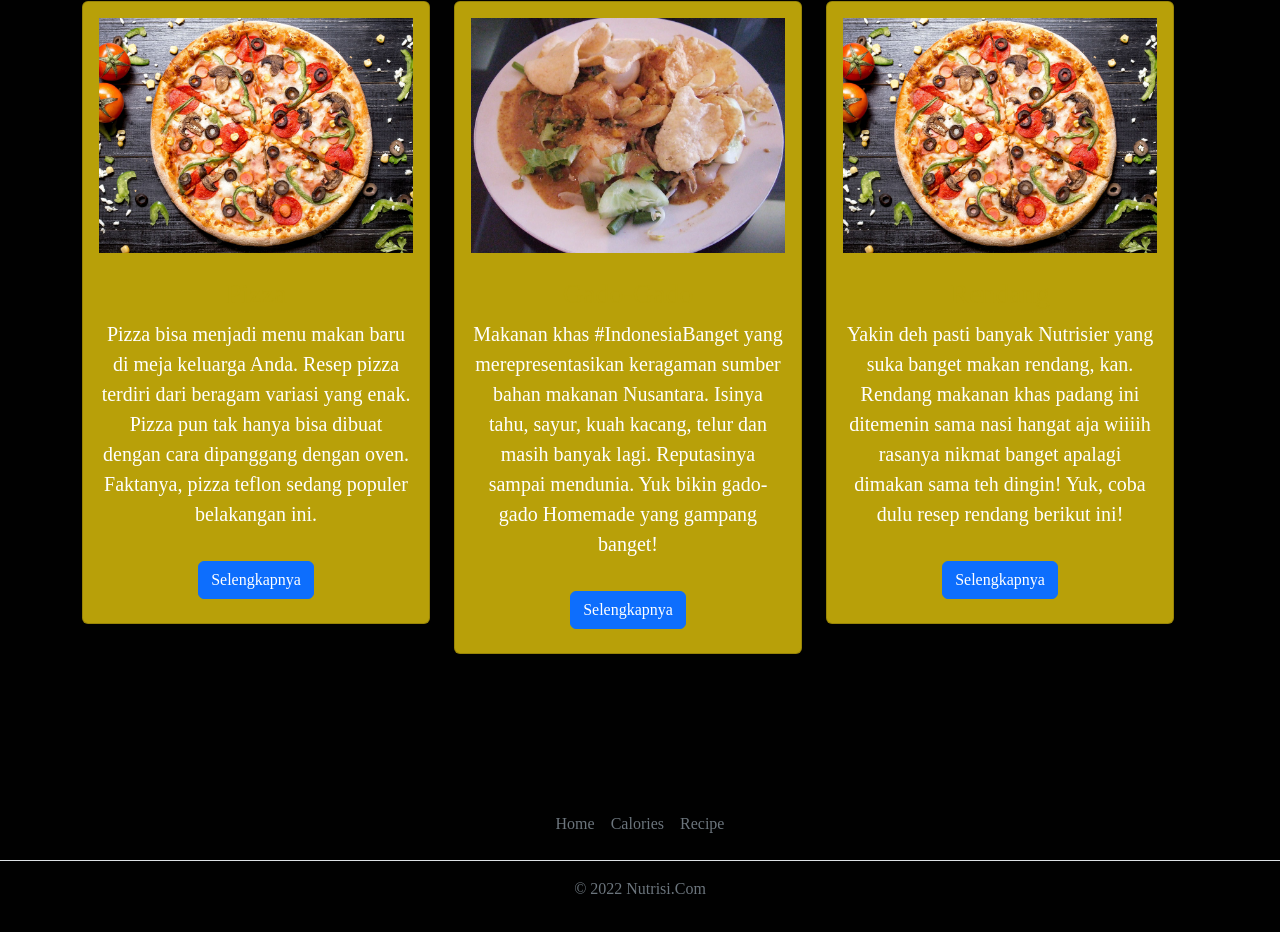
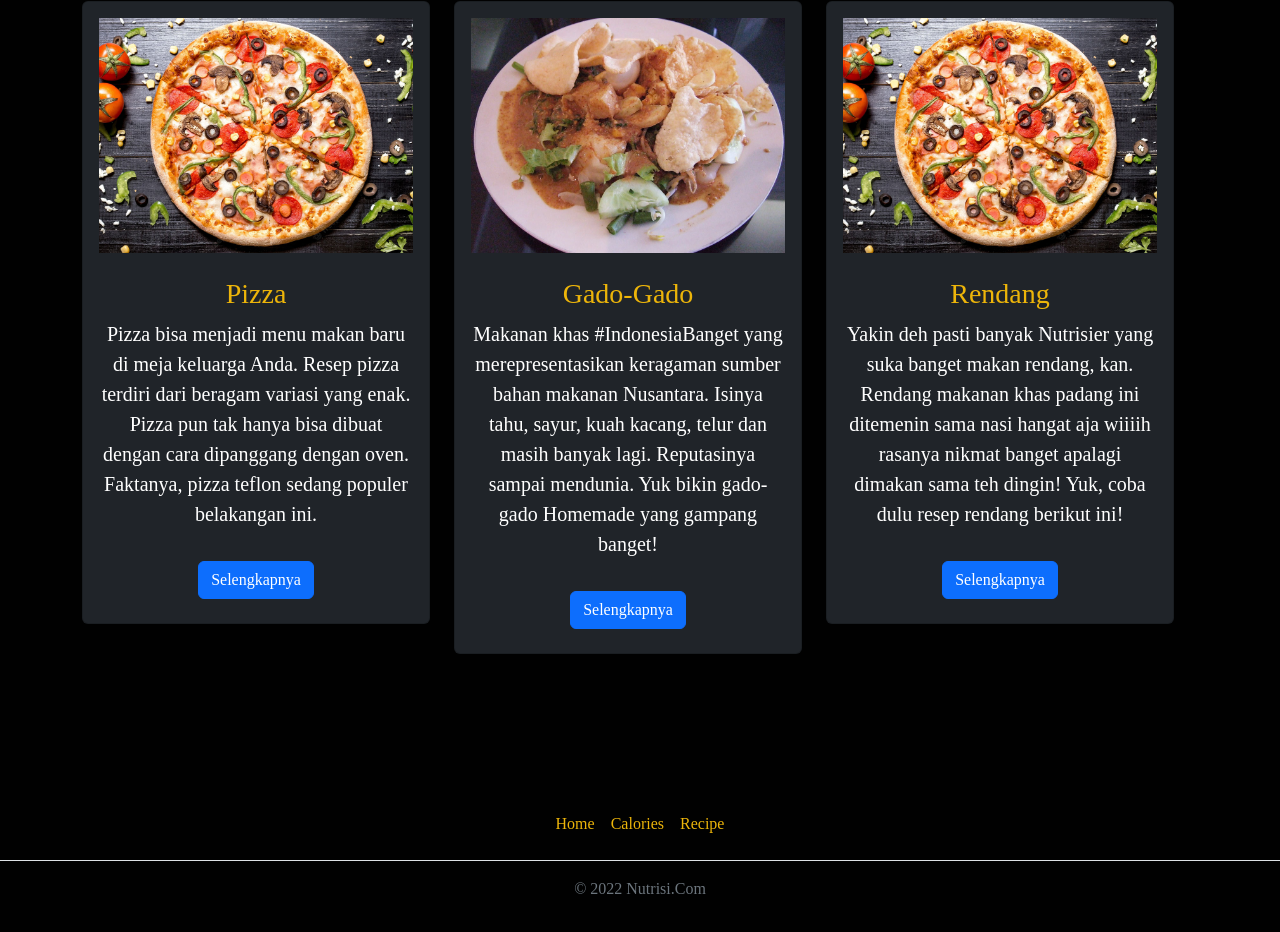
Before and after one commit to Shizu-ka/Website-Calorie, a plain HTML site: page page/recipe.html in a window 1280 px wide. Shown: the part 1494-2426 px from the top of the page. Drawn offline with nearby package versions, Linux system fonts and the light colour scheme.

Commit message:
Update style.css

```diff
--- a/src/css/style.css
+++ b/src/css/style.css
@@ -7,10 +7,11 @@ body{
     color: white;
 }
 .bg-primary {
-    background-color: #B8A009!important;
+    background-color: #202429!important;
+
 }
 .text-primary {
-    color: #B8A009!important;
+    color: #edb50a!important;
 }
 .card {
     margin: 0 auto; /* Added */
@@ -53,6 +54,9 @@ body{
     left: 0;
     background: rgba(0,0,0,0.7);
     z-index: 1;
+}
+.nav-link {
+    color: #edb50a!important;
 }
 .navbar {
     background-color: #131716;
```
